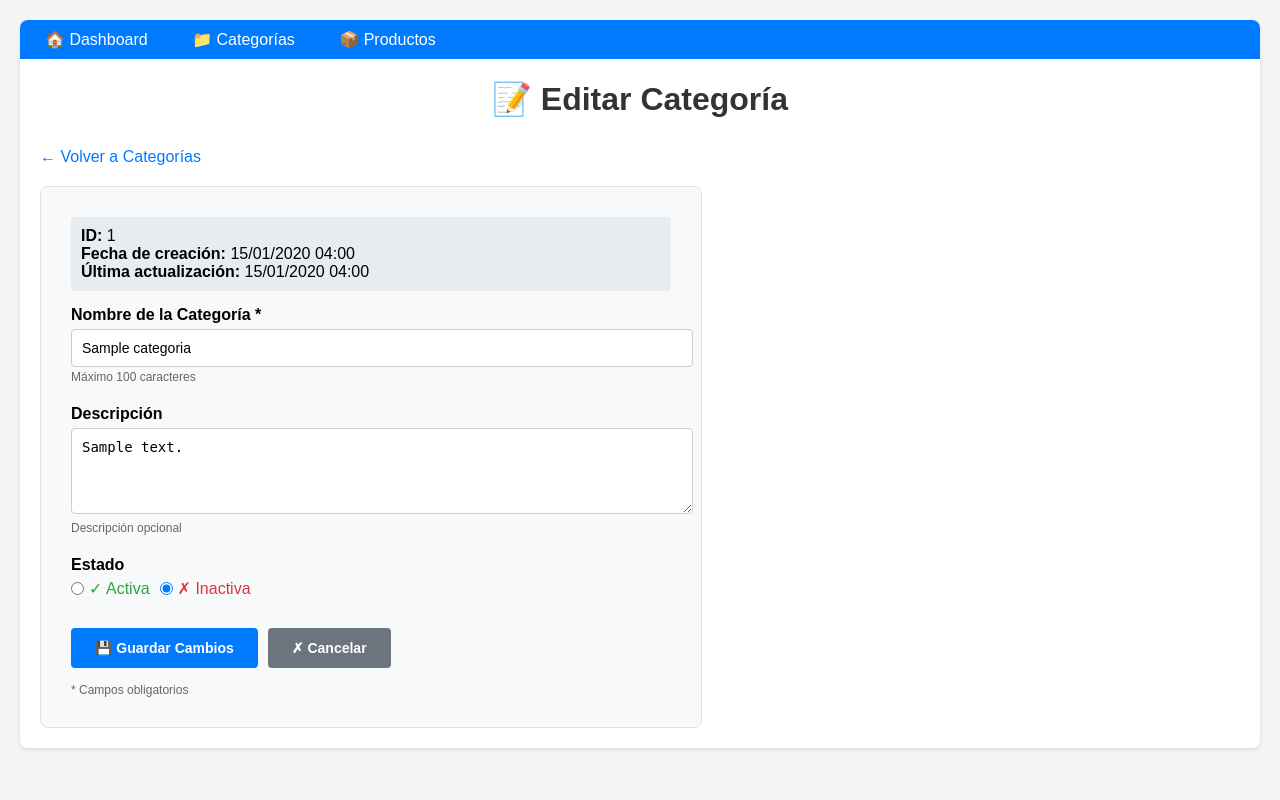
After one commit to mbCV593/dockerMB, a Symfony app: template app/templates/categorias/editar.html.twig in a window 1280 px wide. The commit adds this page. Run offline with Twig, Linux system fonts and the light colour scheme; the template is opened without the code that fills it: most values are stand-ins (such as "Sample title", 1, 10 or a date in 2020); some libraries are stand-ins or nearby versions.

Commit message:
metodo editar terminado

```diff
--- /dev/null
+++ b/app/templates/categorias/editar.html.twig
@@ -0,0 +1,126 @@
+{% extends 'base.html.twig' %}
+
+{% block title %}Editar Categoría - Sistema de Inventario{% endblock %}
+
+{% block body %}
+    <h1>📝 Editar Categoría</h1>
+
+    <div style="margin-bottom: 20px;">
+        <a href="{{ path('categorias_index') }}" style="text-decoration: none; color: #007bff;">← Volver a Categorías</a>
+    </div>
+
+    {# Mostrar mensajes flash #}
+    {% for message in app.flashes('success') %}
+        <div style="background: #d4edda; color: #155724; padding: 10px; border: 1px solid #c3e6cb; border-radius: 4px; margin-bottom: 15px;">
+            ✓ {{ message }}
+        </div>
+    {% endfor %}
+
+    {% for message in app.flashes('error') %}
+        <div style="background: #f8d7da; color: #721c24; padding: 10px; border: 1px solid #f5c6cb; border-radius: 4px; margin-bottom: 15px;">
+            ✗ {{ message }}
+        </div>
+    {% endfor %}
+
+    <form method="POST" action="{{ path('categorias_actualizar', {id: categoria.getId}) }}" style="max-width: 600px; background: #f8f9fa; padding: 30px; border-radius: 8px; border: 1px solid #dee2e6;">
+
+        <div style="margin-bottom: 15px; padding: 10px; background: #e9ecef; border-radius: 4px;">
+            <strong>ID:</strong> {{ categoria.getId }}
+            <br>
+            <strong>Fecha de creación:</strong> {{ categoria.getFechaCreacion|date('d/m/Y H:i', 'America/Guatemala') }}
+            {% if categoria.getFechaActualizacion %}
+                <br>
+                <strong>Última actualización:</strong> {{ categoria.getFechaActualizacion|date('d/m/Y H:i', 'America/Guatemala') }}
+            {% endif %}
+        </div>
+
+        <div style="margin-bottom: 20px;">
+            <label for="nombre" style="display: block; margin-bottom: 5px; font-weight: bold;">Nombre de la Categoría *</label>
+            <input
+                type="text"
+                id="nombre"
+                name="nombre"
+                required
+                maxlength="100"
+                value="{{ categoria.getNombre }}"
+                style="width: 100%; padding: 10px; border: 1px solid #ccc; border-radius: 4px; font-size: 14px;"
+                placeholder="Ej: Electrónicos, Oficina, Deportes..."
+            >
+            <small style="color: #666; font-size: 12px;">Máximo 100 caracteres</small>
+        </div>
+
+        <div style="margin-bottom: 20px;">
+            <label for="descripcion" style="display: block; margin-bottom: 5px; font-weight: bold;">Descripción</label>
+            <textarea
+                id="descripcion"
+                name="descripcion"
+                rows="4"
+                style="width: 100%; padding: 10px; border: 1px solid #ccc; border-radius: 4px; font-size: 14px; resize: vertical;"
+                placeholder="Descripción opcional de la categoría..."
+            >{{ categoria.getDescripcion ?? '' }}</textarea>
+            <small style="color: #666; font-size: 12px;">Descripción opcional</small>
+        </div>
+
+        <div style="margin-bottom: 30px;">
+            <label style="display: block; margin-bottom: 5px; font-weight: bold;">Estado</label>
+            <div style="display: flex; align-items: center; gap: 10px;">
+                <label style="display: flex; align-items: center; gap: 5px; font-weight: normal;">
+                    <input
+                        type="radio"
+                        name="activo"
+                        value="1"
+                        {{ categoria.isActivo ? 'checked' : '' }}
+                        style="margin: 0;"
+                    >
+                    <span style="color: #28a745;">✓ Activa</span>
+                </label>
+                <label style="display: flex; align-items: center; gap: 5px; font-weight: normal;">
+                    <input
+                        type="radio"
+                        name="activo"
+                        value="0"
+                        {{ not categoria.isActivo ? 'checked' : '' }}
+                        style="margin: 0;"
+                    >
+                    <span style="color: #dc3545;">✗ Inactiva</span>
+                </label>
+            </div>
+        </div>
+
+        <div style="display: flex; gap: 10px;">
+            <button
+                type="submit"
+                style="background: #007bff; color: white; padding: 12px 24px; border: none; border-radius: 4px; cursor: pointer; font-size: 14px; font-weight: bold;"
+            >
+                💾 Guardar Cambios
+            </button>
+
+            <a
+                href="{{ path('categorias_index') }}"
+                style="background: #6c757d; color: white; padding: 12px 24px; border: none; border-radius: 4px; text-decoration: none; display: inline-block; font-size: 14px; font-weight: bold;"
+            >
+                ✗ Cancelar
+            </a>
+        </div>
+
+        <div style="margin-top: 15px; font-size: 12px; color: #666;">
+            * Campos obligatorios
+        </div>
+    </form>
+
+    <style>
+        button:hover {
+            background: #0056b3 !important;
+        }
+
+        input:focus, textarea:focus {
+            border-color: #007bff !important;
+            outline: none;
+            box-shadow: 0 0 5px rgba(0,123,255,.3);
+        }
+
+        input[type="radio"] {
+            accent-color: #007bff;
+        }
+    </style>
+{% endblock %}
```
Also changed, not shown: app/src/Controller/CategoriaController.php (+62 -0 lines), app/templates/categorias/index.html.twig (+7 -0 lines).
